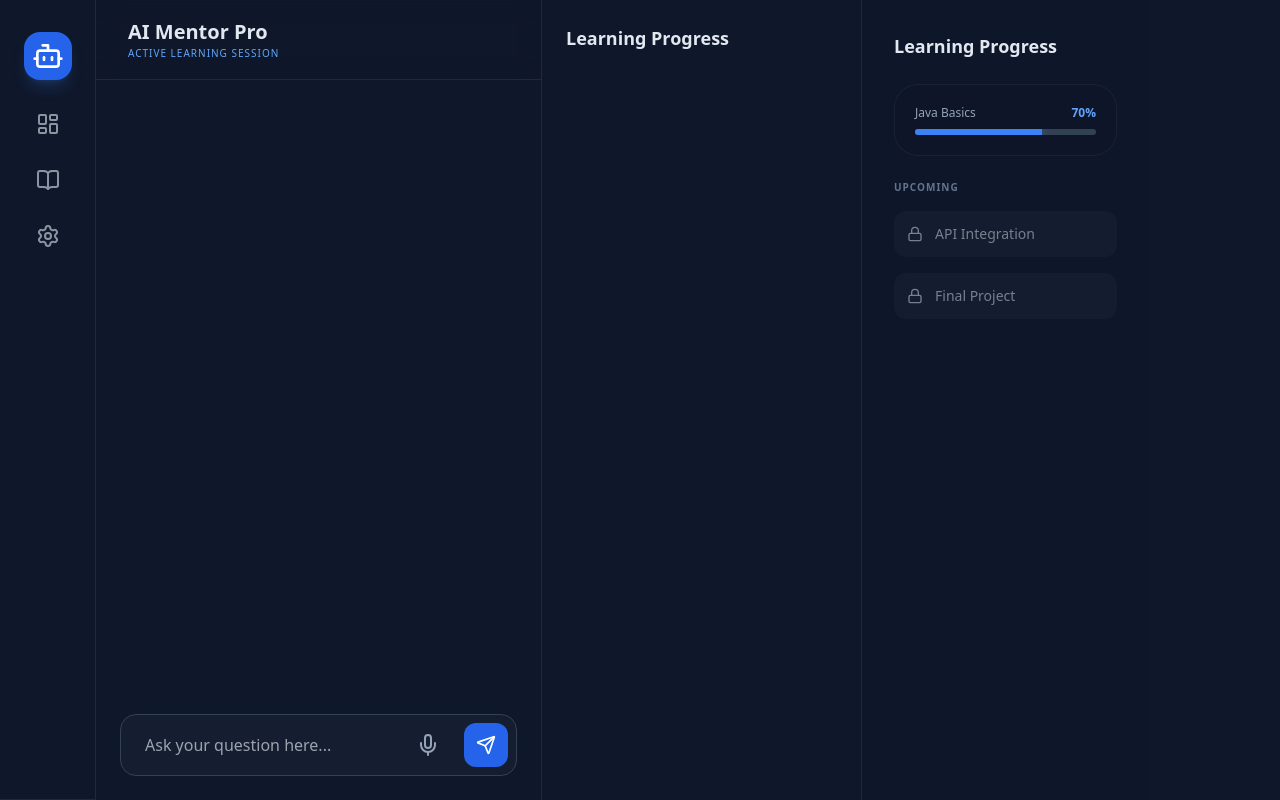
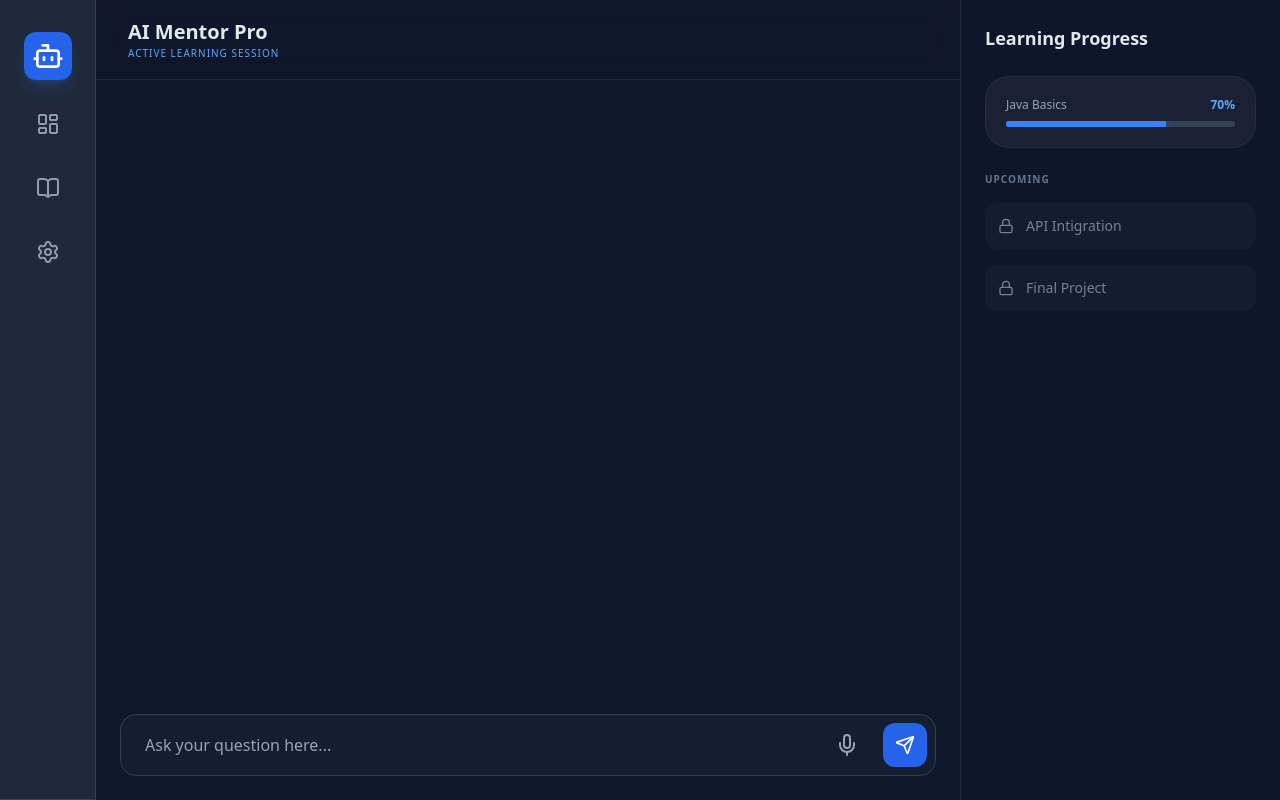
Before and after one commit to anuguptaa831/AI-Mentor-Final, a website: page index.html in a window 1280 px wide. Drawn offline with nearby package versions, Linux system fonts and the light colour scheme.

Commit message:
UI Final

```diff
--- a/index.html
+++ b/index.html
@@ -11,21 +11,22 @@
     <link rel="stylesheet" href="style.css">
 </head>
 
-<body class="bg-[#0f172a] text-slate-200 h-screen flex overflow-hidden font-sans">
-<div class="flex flex-col md:flex-row h-screen overflow-hidden">
+<body class="bg-[#0f172a] text-slate-200 h-screen font-sans overflow-hidden">
 
-    <aside class="w-full md:w-20 lg:w-24 bg-[#0f172a] flex flex-row md:flex-col items-center py-4 md:py-8 border-b md:border-r border-slate-800 justify-around md:justify-start md:space-y-8 z-10">
-        <div class="p-2 bg-blue-600 rounded-2xl shadow-lg shadow-blue-500/20">
+    <div class="flex flex-col md:flex-row h-full w-full overflow-hidden">
+
+        <aside class="w-full md:w-20 lg:w-24 bg-[#1e293b] flex flex-row md:flex-col items-center py-3 md:py-8 border-b md:border-r border-slate-700 justify-around md:justify-start md:space-y-8 z-20">
+            <div class="p-2 bg-blue-600 rounded-xl shadow-lg shadow-blue-500/20">
                 <i data-lucide="bot" class="w-6 h-6 md:w-8 md:h-8 text-white"></i>
             </div>
-        <nav class="flex flex-row md:flex-col gap-6 md:gap-8 opacity-60">
+            <nav class="flex flex-row md:flex-col gap-8 md:gap-10 opacity-60">
                 <i data-lucide="layout-dashboard" class="w-6 h-6 cursor-pointer hover:text-blue-400 transition-all"></i>
                 <i data-lucide="book-open" class="w-6 h-6 cursor-pointer hover:text-blue-400 transition-all"></i>
                 <i data-lucide="settings" class="w-6 h-6 cursor-pointer hover:text-blue-400 transition-all"></i>
             </nav>
         </aside>
 
-    <main class="flex-1 flex flex-col bg-[#0f172a] relative overflow-hidden">
+        <main class="flex-1 flex flex-col bg-[#0f172a] relative overflow-hidden min-w-0">
             <header class="h-16 md:h-20 border-b border-slate-800 flex items-center justify-between px-4 md:px-8 backdrop-blur-md">
                 <div>
                     <h1 class="text-lg md:text-xl font-bold">AI Mentor Pro</h1>
@@ -36,7 +37,7 @@
             <div id="chat-box" class="flex-1 overflow-y-auto p-4 md:p-6 space-y-6">
                 </div>
 
-        <footer class="p-4 md:p-6 shrink-0">
+            <footer class="p-4 md:p-6 shrink-0 bg-[#0f172a]">
                 <div class="max-w-4xl mx-auto flex gap-2 md:gap-4 items-center bg-slate-800/40 border border-slate-700 p-2 rounded-2xl">
                     <input type="text" id="user-input" placeholder="Ask your question here..." class="flex-1 bg-transparent border-none outline-none text-slate-200 px-2 md:px-4 py-2 text-sm md:text-base">
                     <button id="mic-btn" class="p-2 text-slate-400 hover:text-blue-400 transition-all">
@@ -49,15 +50,10 @@
             </footer>
         </main>
 
-    <aside class="hidden xl:block w-80 border-l border-slate-800 p-6">
-        <h3 class="text-lg font-semibold mb-6">Learning Progress</h3>
-        </aside>
-</div>
-
-    <aside class="w-72 border-l border-slate-800 bg-[#0f172a]/50 p-8 flex flex-col shrink-0">
+        <aside class="w-full md:w-72 lg:w-80 border-t md:border-t-0 md:border-l border-slate-800 bg-[#0f172a]/50 p-6 flex flex-col shrink-0 overflow-y-auto max-h-[40vh] md:max-h-full">
             <h3 class="text-lg font-semibold mb-6">Learning Progress</h3>
 
-        <div class="glass p-5 rounded-3xl border border-white/5 mb-6">
+            <div class="bg-white/5 p-5 rounded-3xl border border-white/5 mb-6">
                 <div class="flex justify-between text-xs mb-2">
                     <span class="text-slate-400">Java Basics</span>
                     <span class="text-blue-400 font-bold">70%</span>
@@ -70,15 +66,17 @@
             <div class="space-y-4">
                 <h4 class="text-[10px] uppercase text-slate-500 tracking-widest font-bold">Upcoming</h4>
                 <div class="flex items-center gap-3 p-3 rounded-xl bg-white/5 text-sm opacity-50 border border-transparent">
-                <i data-lucide="lock" class="w-4 h-4"></i> API Integration
+                    <i data-lucide="lock" class="w-4 h-4"></i> API Intigration
                 </div>
                 <div class="flex items-center gap-3 p-3 rounded-xl bg-white/5 text-sm opacity-50 border border-transparent">
                     <i data-lucide="lock" class="w-4 h-4"></i> Final Project
                 </div>
             </div>
         </aside>
-    <script>1
-        //icons initialization
+    </div>
+
+    <script>
+        // Icons initialization
         lucide.createIcons();
     </script>
     <script src="script.js"></script>
```
Lines whose indentation alone changed are shown as unchanged.
